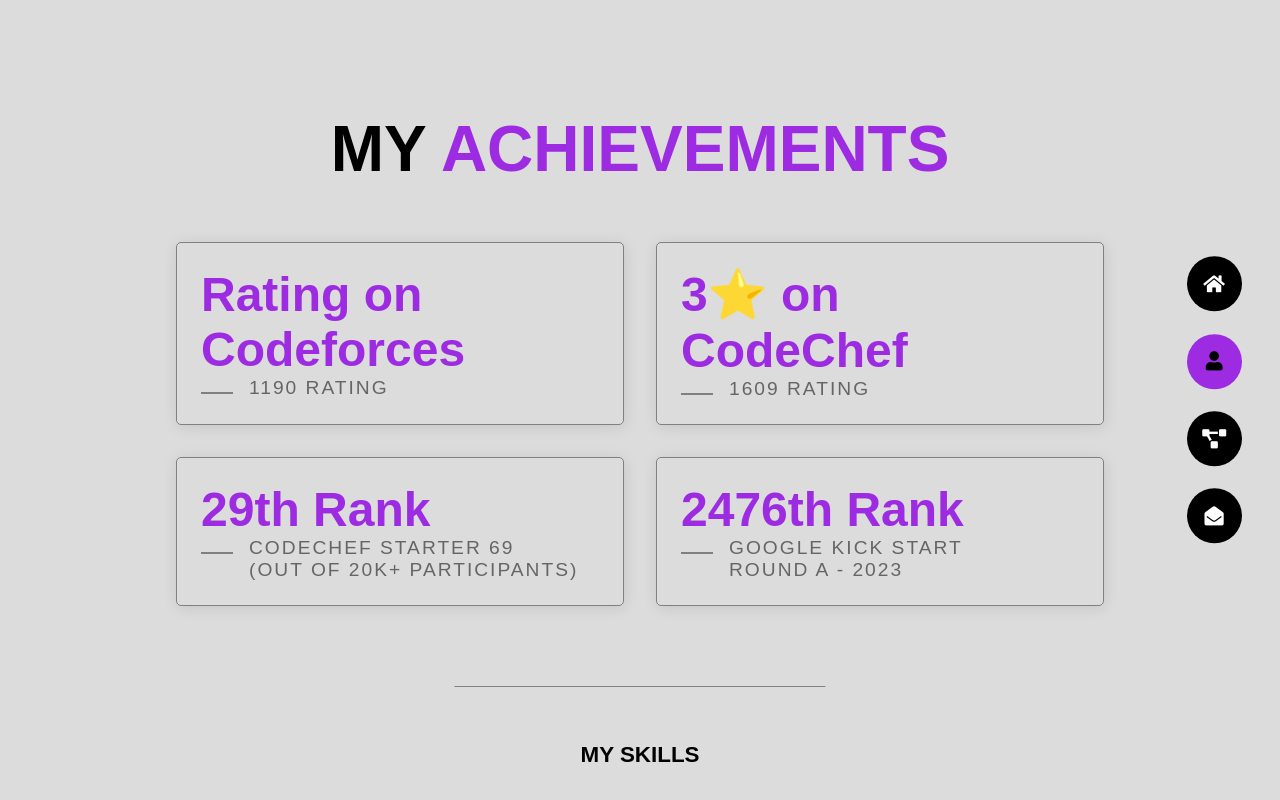
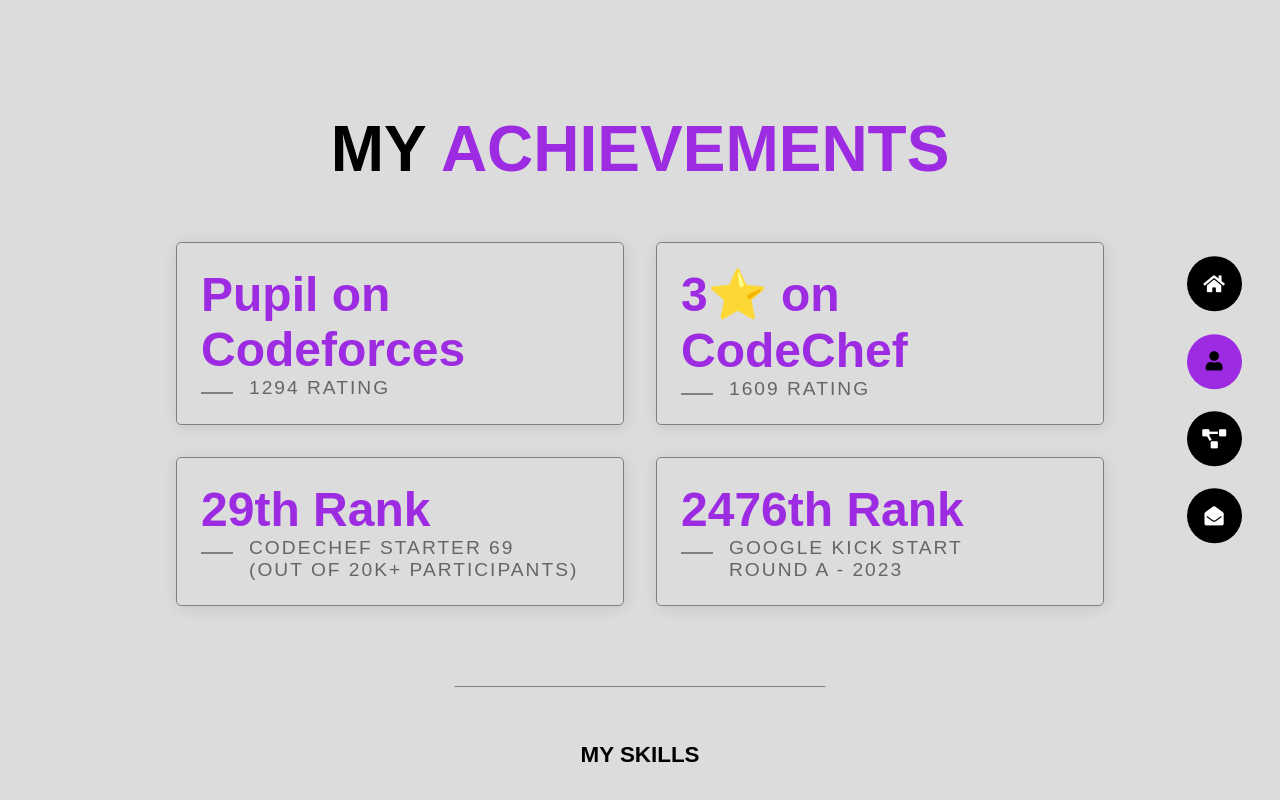
Before and after one commit to siddhant021/Portfolio-Website, a plain HTML site: page About.html in a window 1280 px wide. Shown: the top 800 px of the page. Drawn offline with Linux system fonts and the light colour scheme.

Commit message:
Update About.html

```diff
--- a/About.html
+++ b/About.html
@@ -18,8 +18,8 @@
                 <div class="about-item">
                     <a href = "https://codeforces.com/profile/xyz_73" target = "_blank">
                         <div class="abt-text">
-                            <p class="large-text">Rating on Codeforces</p>
-                            <p class="small-text">1190 Rating</p>
+                            <p class="large-text">Pupil on Codeforces</p>
+                            <p class="small-text">1294 Rating</p>
                         </div>
                     </a>
                 </div>
```
